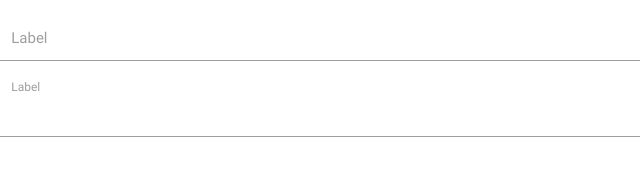
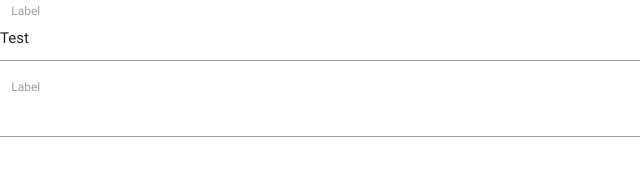
Before and after one commit to skimia/osml, a website: page index.html in a window 1280 px wide. Shown: the full height of the page, 0-640 px from the left. Drawn offline with Linux system fonts and the light colour scheme.

Commit message:
osDirective.loadData

```diff
--- a/app/components/osInput.html
+++ /dev/null
@@ -1,2 +0,0 @@
-<label for="{{name}}" ng-transclude></label>
-<input type="{{type}}" id="{{name}}" placeholder="{{placeholder}}" ng-model="model">
--- a/app/js/osml.js
+++ b/app/js/osml.js
@@ -1,6 +1,3 @@
-var config = {
-    basepath: ''
-};
 var osml;
 (function (osml) {
     'use strict';
@@ -124,12 +121,30 @@ var osml;
     (function (directives) {
         'use strict';
         var osDirective = (function () {
-            function osDirective($timer) {
+            function osDirective($q, $timer) {
                 this.transclude = false;
                 this.scope = {};
                 this.link = this.link.bind(this);
+                this.services = {
+                    $q: $q,
+                    $timer: $timer
+                };
             }
             osDirective.prototype.link = function ($scope, element, attributes) {
+                this.$scope = $scope;
+            };
+            osDirective.prototype.loadData = function (scopeAttr) {
+                var loading = this.services.$q.defer();
+                if (this.$scope[scopeAttr]) {
+                    loading.resolve(this.$scope[scopeAttr]);
+                }
+                else {
+                    this.$scope.$watch(scopeAttr, function (newValue, oldValue) {
+                        if (newValue !== undefined)
+                            loading.resolve(newValue);
+                    });
+                }
+                return loading.promise;
             };
             return osDirective;
         })();
@@ -149,39 +164,43 @@ var osml;
         'use strict';
         var osInput = (function (_super) {
             __extends(osInput, _super);
-            function osInput($timer) {
-                _super.call(this, $timer);
-                this.$timer = $timer;
-                this.templateUrl = config.basepath + 'app/components/osInput.html';
+            function osInput($q, $timer) {
+                _super.call(this, $q, $timer);
+                this.templateUrl = __osml_config.base_path + 'components/osInput.html';
                 this.transclude = true;
-                this.scope = true;
+                this.scope = {
+                    name: '@',
+                    type: '@',
+                    placeholder: '@',
+                    attributes: '@',
+                    model: '=ngModel'
+                };
             }
             osInput.prototype.link = function ($scope, element, attributes) {
-                this.bindAttrs(attributes, $scope);
-                element.addClass('os-input');
-                this.$timer(function () {
+                _super.prototype.link.call(this, $scope, element, attributes);
+                if (!attributes.type)
+                    $scope.type = 'text';
+                this.services.$q.all([
+                    this.loadData('name')
+                ]).then();
+                this.services.$timer(function () {
+                    $(element).addClass('os-input');
+                    if ($scope.placeholder == undefined)
+                        $(element).children('input').removeAttr('placeholder');
+                    else
+                        $(element).children('label').addClass('active');
+                    if ($scope.model == undefined)
+                        $(element).children('input').removeAttr('ng-model');
+                    else if ($scope.model != '')
+                        $(element).children('label').addClass('active');
                 }, 0);
-            };
-            osInput.prototype.bindAttrs = function (attrs, $scope) {
-                if (attrs.name)
-                    $scope.name = attrs.name;
-                if (attrs.type)
-                    $scope.type = attrs.type;
-                else
-                    $scope.type = 'text';
-                if (attrs.placeholder)
-                    $scope.placeholder = attrs.placeholder;
-                if (attrs.attributes)
-                    $scope.attributes = attrs.attributes;
-                if (attrs.model)
-                    $scope.model = $scope[attrs.model];
             };
             return osInput;
         })(directives.osDirective);
         directives.osInput = osInput;
     })(directives = osml.directives || (osml.directives = {}));
 })(osml || (osml = {}));
-osml.registerDirective('osInput', function (timer) { return new osml.directives.osInput(timer); }, ['$timeout']);
+osml.registerDirective('osInput', function (q, timer) { return new osml.directives.osInput(q, timer); }, ['$q', '$timeout']);
 var osml;
 (function (osml) {
     var directives;
@@ -190,7 +209,7 @@ var osml;
         var osSelect = (function () {
             function osSelect($timer) {
                 this.$timer = $timer;
-                this.templateUrl = config.basepath + 'app/components/osSelect.html';
+                this.templateUrl = __osml_config.base_path + 'components/osSelect.html';
                 this.transclude = true;
                 this.scope = {
                     name: '@',
--- /dev/null
+++ b/components/osInput.html
@@ -0,0 +1,2 @@
+<label for="{{name}}" ng-transclude></label>
+<input type="{{type}}" id="{{name}}" ng-model="model">
--- a/index.html
+++ b/index.html
@@ -9,7 +9,7 @@
 
         <os-container direction="column">
 
-            <os-input name="form[1]" model="input.val">Label</os-input>
+            <os-input name="form[1]" ng-model="input.val">Label</os-input>
             <os-select name="" model="select" options="selectOptions">Label</os-select>
 
         </os-container>
@@ -17,6 +17,11 @@
         <script src="app/js/vendors/jquery.min.js"></script>
         <script src="app/js/vendors/materialize.min.js"></script>
         <script src="app/js/vendors/angular.min.js"></script>
+        <script>
+            var __osml_config = {
+                base_path: ''
+            }
+        </script>
         <script src="app/js/osml.js"></script>
     </body>
 </html>
--- a/src/ts/directives/osSelect.ts
+++ b/src/ts/directives/osSelect.ts
@@ -15,7 +15,7 @@ module osml.directives{
     }
 
     export class osSelect{
-        public templateUrl = config.basepath + 'app/components/osSelect.html';
+        public templateUrl = __osml_config.base_path + 'components/osSelect.html';
         public transclude:boolean = true;
 
         public scope:SelectScope = {
--- a/src/ts/osml.ts
+++ b/src/ts/osml.ts
@@ -1,8 +1,6 @@
 /// <reference path="vendors/angular.d.ts"/>
 
-var config = {
-    basepath: ''
-}
+declare var __osml_config
 
 module osml {
     'use strict';
```
Also changed, not shown: gulpfile.js (+6 -7 lines), src/ts/directives/osDirective.ts (+32 -9 lines), src/ts/directives/osInput.ts (+34 -27 lines), components/osSelect.html (renamed from app/components/osSelect.html).
